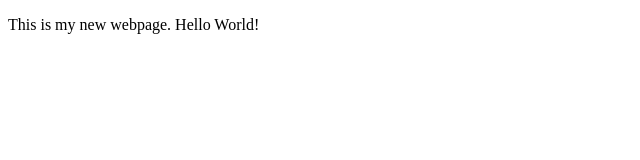
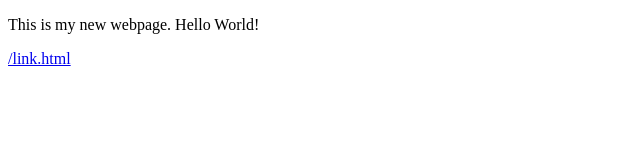
Before and after one commit to bytesalad/WSOA3028A_1860489, a plain HTML site: page index.html in a window 1280 px wide. Shown: the full height of the page, 0-640 px from the left. Drawn offline with Linux system fonts and the light colour scheme.

Commit message:
Add link to index.html to link.html

```diff
--- a/index.html
+++ b/index.html
@@ -6,5 +6,6 @@
   </head>
   <body>
     <p>This is my new webpage. Hello World!</p>
+    <a href="#">/link.html</a>
   </body>
 </html>
```
